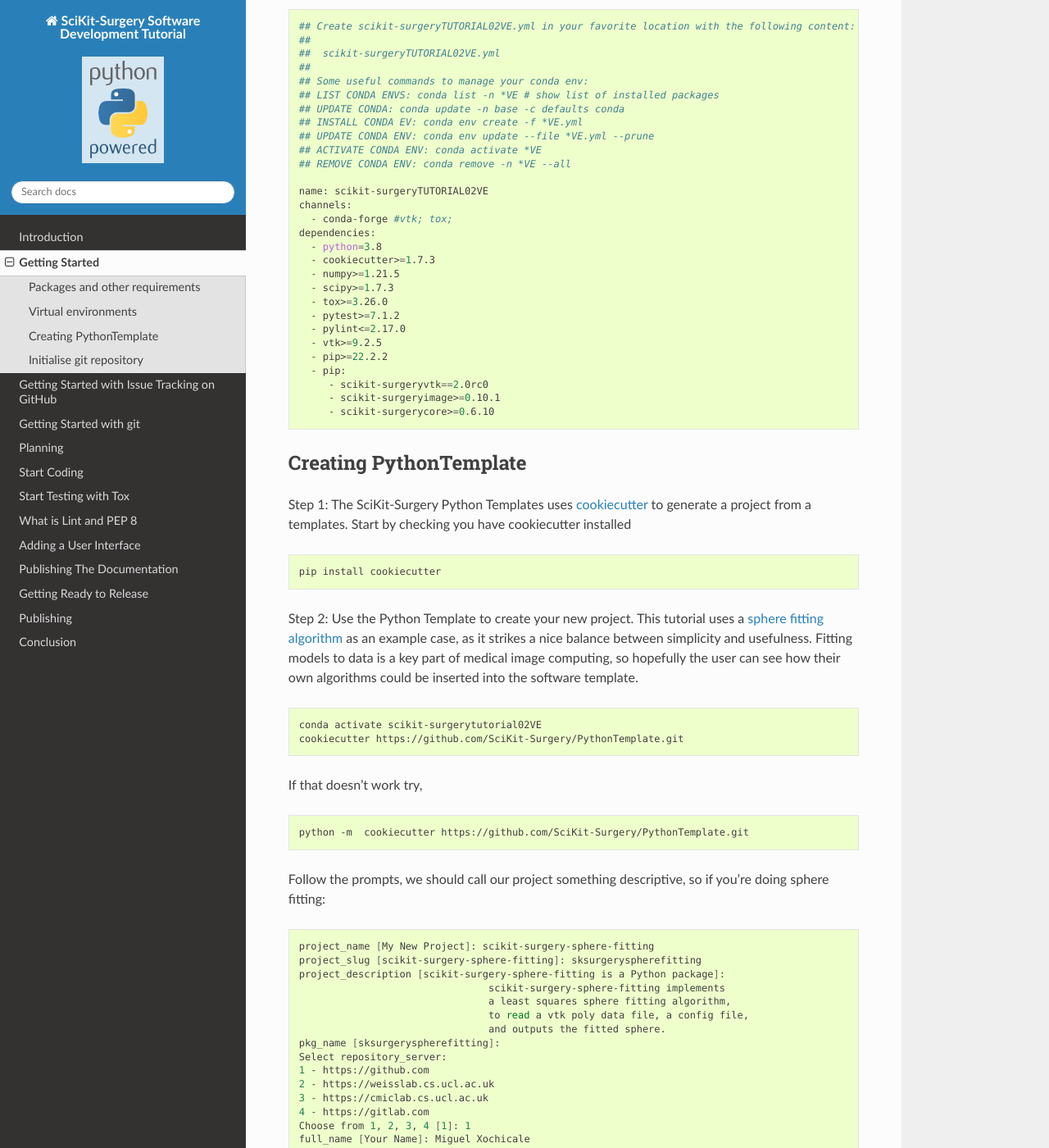
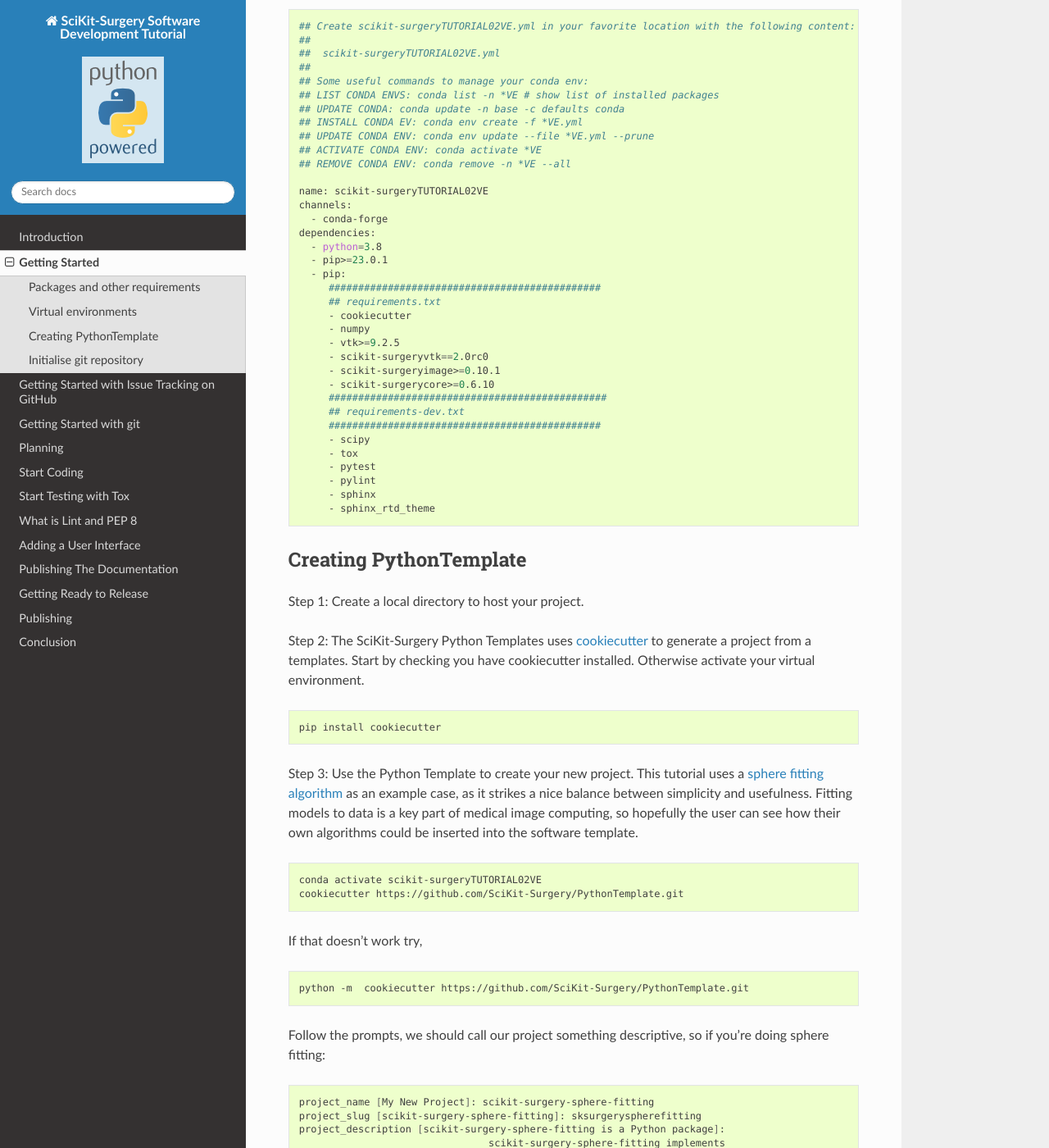
Before and after one commit to SciKit-Surgery/scikit-surgerytutorial02, a Sphinx documentation site: the page built from doc/01_Starting_Out.rst, in a window 1280 px wide and 1400 px high, scrolled down 405 px. Shown: the whole window at 82% size. Built offline with Sphinx 7.4.7 and the Read the Docs theme 2.0.0, drawn with Linux system fonts in a browser that asks for light colours; formulas are drawn with MathJax 3.

Commit message:
updates for 01_Starting_Out.rst, including conda env; steps; and main readme python version (#33)

```diff
--- a/README.rst
+++ b/README.rst
@@ -36,7 +36,7 @@
 
 The SciKit-Surgery Tutorial on Software Development for Clinical Translation is part of the `SciKit-Surgery`_ software project, developed at the `Wellcome EPSRC Centre for Interventional and Surgical Sciences`_, part of `University College London (UCL)`_.
 
-This SciKit-Surgery Tutorial has been tested with Python 2.7, Python 3.6 and Python 3.7.
+This SciKit-Surgery Tutorial is tested on Python 3.8. and may support other Python versions.
 
 Contributing
 ^^^^^^^^^^^^
--- a/doc/01_Starting_Out.rst
+++ b/doc/01_Starting_Out.rst
@@ -29,38 +29,47 @@
 
    name: scikit-surgeryTUTORIAL02VE
    channels:
-     - conda-forge #vtk; tox;
+     - conda-forge
    dependencies:
      - python=3.8
-     - cookiecutter>=1.7.3
-     - numpy>=1.21.5
-     - scipy>=1.7.3
-     - tox>=3.26.0
-     - pytest>=7.1.2
-     - pylint<=2.17.0
-     - vtk>=9.2.5
-     - pip>=22.2.2
+     - pip>=23.0.1
      - pip:
+        ##############################################
+        ## requirements.txt
+        - cookiecutter
+        - numpy
+        - vtk>=9.2.5
         - scikit-surgeryvtk==2.0rc0
         - scikit-surgeryimage>=0.10.1
         - scikit-surgerycore>=0.6.10
+        ###############################################
+        ## requirements-dev.txt
+        ##############################################
+        - scipy
+        - tox
+        - pytest
+        - pylint
+        - sphinx
+        - sphinx_rtd_theme
 
 Creating PythonTemplate
 ~~~~~~~~~~~~
-Step 1: The SciKit-Surgery Python Templates uses `cookiecutter`_ to generate a project from a
-templates. Start by checking you have cookiecutter installed
+Step 1: Create a local directory to host your project.
+
+Step 2: The SciKit-Surgery Python Templates uses `cookiecutter`_ to generate a project from a
+templates. Start by checking you have cookiecutter installed. Otherwise activate your virtual environment.
 ::
 
   pip install cookiecutter
 
-Step 2: Use the Python Template to create your new project.
+Step 3: Use the Python Template to create your new project.
 This tutorial uses a `sphere fitting algorithm`_ as an example case, as it
 strikes a nice balance between simplicity and usefulness. Fitting models to data
 is a key part of medical image computing, so hopefully the user can see how their own
 algorithms could be inserted into the software template.
 ::
 
-  conda activate scikit-surgerytutorial02VE
+  conda activate scikit-surgeryTUTORIAL02VE
   cookiecutter https://github.com/SciKit-Surgery/PythonTemplate.git
 
 If that doesn't work try,
```
